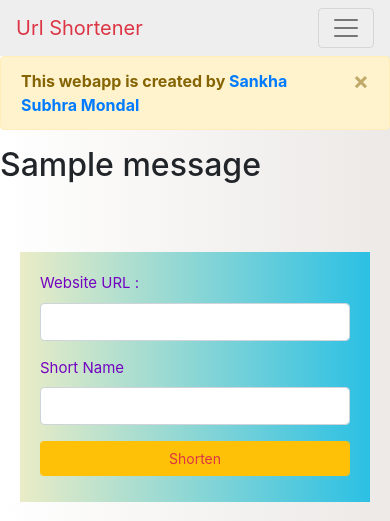
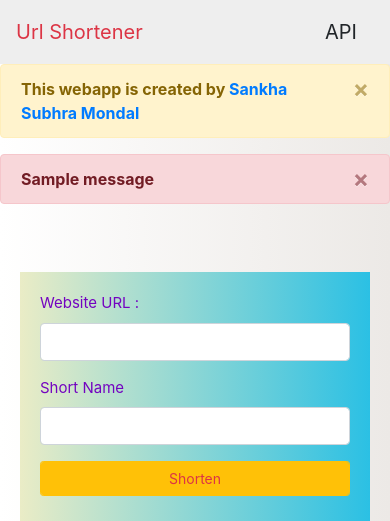
Before and after one commit to Sankha1998/Url_Shortener, a Flask app: page / in a window 390 px wide. Shown: the top 521 px of the page. Run offline with Flask 2, Linux system fonts and the light colour scheme; one stand-in notice (Sample message) is shown.

Commit message:
changed some ui

```diff
--- a/templates/base.html
+++ b/templates/base.html
@@ -13,11 +13,15 @@
 
 
 
-<nav class="navbar navbar-expand-lg navbar-light" style="background-color:#eee;">
-  <a class="navbar-brand text-danger" href="{{url_for('home')}}">Url Shortener</a>
-  <button class="navbar-toggler" type="button" data-toggle="collapse" data-target="#navbarSupportedContent" aria-controls="navbarSupportedContent" aria-expanded="false" aria-label="Toggle navigation">
-    <span class="navbar-toggler-icon"></span>
-  </button>
+<nav class="navbar navbar-expand-lg navbar-light navbar-inverse" style="background-color:#eee;">
+    <div class="container-fluid">
+      <div class="navbar-header">
+        <a class="navbar-brand text-danger" href="{{url_for('home')}}">Url Shortener</a>
+      </div>
+     <ul class="nav navbar-nav navbar-right">
+        <li><a class="nav-item btn btn-lg" href="{{url_for('session_api')}}"> API </a></li>
+      </ul>
+    </div>
 </nav>
 <div class="alert alert-warning alert-dismissible fade show" role="alert">
   <strong>  This webapp is created by <a href="https://www.linkedin.com/in/sankha-subhra-mondal-540133168/">Sankha Subhra Mondal</a></strong>
--- a/templates/index.html
+++ b/templates/index.html
@@ -1,8 +1,14 @@
 
 {% extends "base.html" %}
 {% block content %}
+
 {% for message in get_flashed_messages() %}
-<h2> {{message}} </h2>
+<div class="alert alert-danger alert-dismissible fade show" role="alert">
+  <strong>{{message}} </strong>
+  <button type="button" class="close" data-dismiss="alert" aria-label="Close">
+    <span aria-hidden="true">&times;</span>
+  </button>
+</div>
 {% endfor %}
 
 <div class="container">
```
Also changed, not shown: requirements.txt (added, +28 -0 lines), templates/your_url.html (+15 -11 lines), 1 other file.
